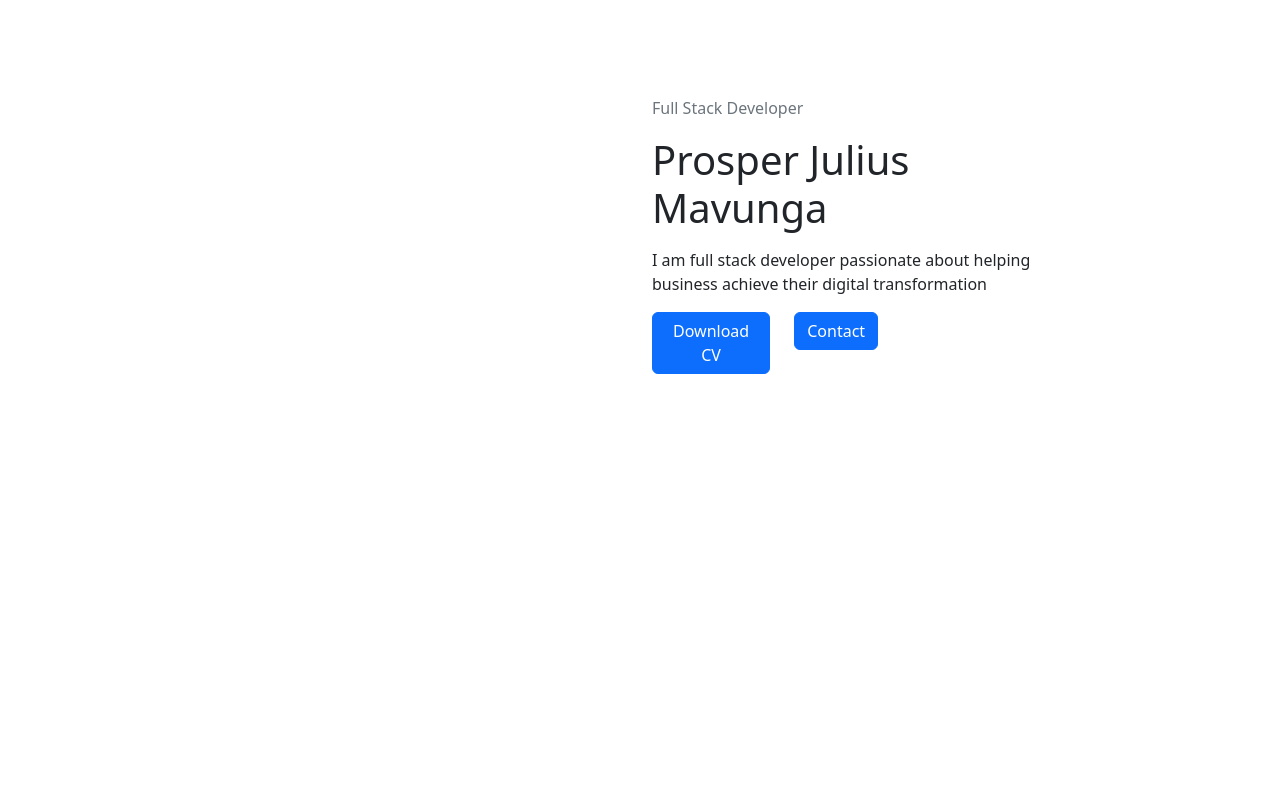
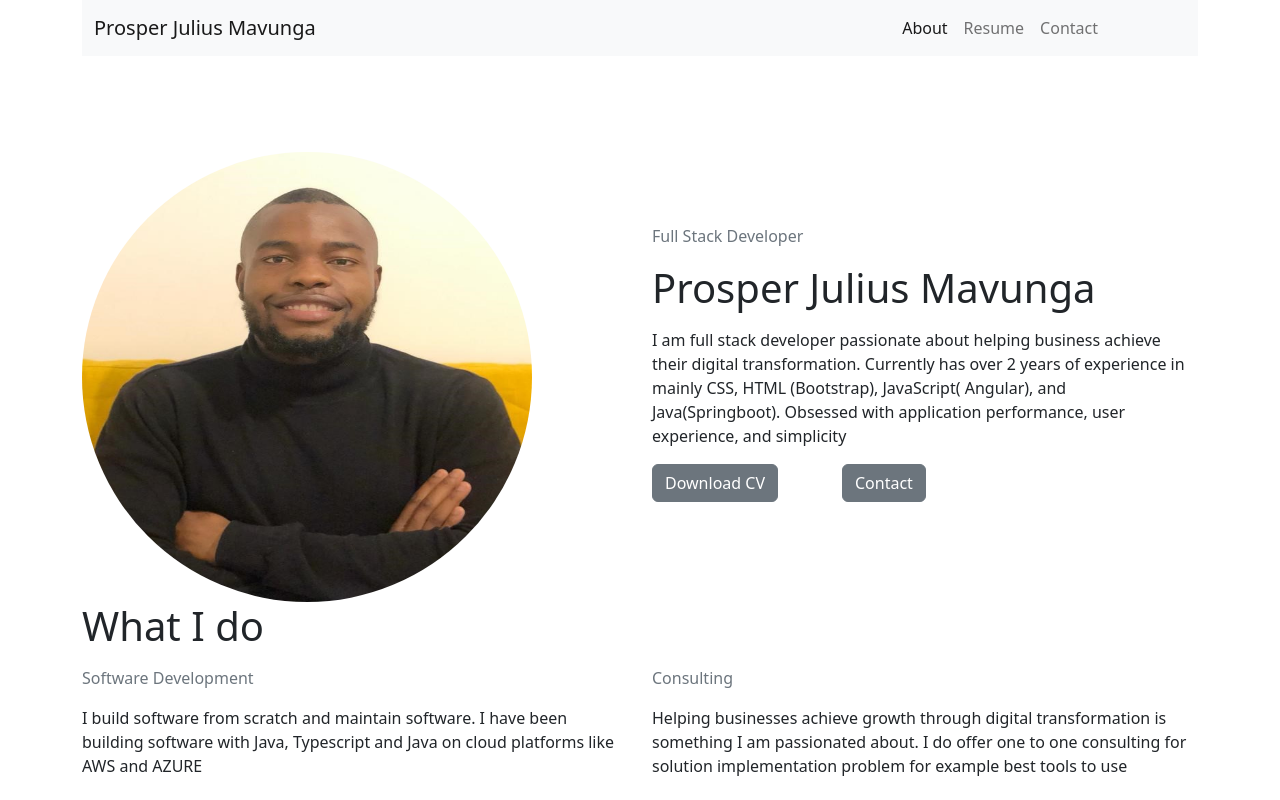
Before and after one commit to ProsperJulius/blog, an Angular app in the folder personaldev/: page / in a window 1280 px wide. Shown: the top 800 px of the page. Built offline with nearby package versions, Linux system fonts and the light colour scheme.

Commit message:
Changes to the home page

```diff
--- a/personaldev/package.json
+++ b/personaldev/package.json
@@ -19,6 +19,7 @@
     "@angular/platform-browser-dynamic": "^14.0.0",
     "@angular/router": "^14.0.0",
     "bootstrap": "^5.2.2",
+    "ng2-pdf-viewer": "^9.1.2",
     "rxjs": "~7.5.0",
     "tslib": "^2.3.0",
     "zone.js": "~0.11.4"
--- a/personaldev/src/app/app.component.html
+++ b/personaldev/src/app/app.component.html
@@ -1 +1,5 @@
-<router-outlet></router-outlet>
+<div class="container">
+    <app-header></app-header>
+    <router-outlet></router-outlet>
+    <app-footer></app-footer>
+</div>
--- a/personaldev/src/app/footer/footer.component.html
+++ b/personaldev/src/app/footer/footer.component.html
@@ -1 +1,4 @@
-<p>footer works!</p>
+
+
+<br><br><br>
+<p class="text-center">All rights reserved @2022</p>
--- a/personaldev/src/app/header/header.component.html
+++ b/personaldev/src/app/header/header.component.html
@@ -1 +1,22 @@
-<p>header works!</p>
+<nav class="navbar navbar-expand-lg navbar-light bg-light">
+    <div class="container-fluid">
+      <a class="navbar-brand" href="#">Prosper Julius Mavunga</a>
+      <button class="navbar-toggler" type="button" data-bs-toggle="collapse" data-bs-target="#navbarNavAltMarkup" aria-controls="navbarNavAltMarkup" aria-expanded="false" aria-label="Toggle navigation">
+        <span class="navbar-toggler-icon"></span>
+      </button>
+      <div class="collapse navbar-collapse d-flex flex-row-reverse" id="navbarNavAltMarkup">
+        <div class="navbar-nav ">
+          <a class="nav-link active p-2" aria-current="page" href="#">About</a>
+          <a class="nav-link p-2" href="#">Resume</a>
+          <a class="nav-link p-2" href="#">Contact</a>
+          <a class="p-2"></a>
+          <a class="p-2"></a>
+          <a class="p-2"></a>
+          <a class="p-2"></a>
+          <a class="p-2"></a>
+
+        </div>
+      </div>
+    </div>
+  </nav>
+  <br><br><br><br>
--- a/personaldev/src/app/home/home.component.css
+++ b/personaldev/src/app/home/home.component.css
@@ -0,0 +1,3 @@
+.round-4 {
+    border-radius: 30%;
+  }
--- a/personaldev/src/app/home/home.component.html
+++ b/personaldev/src/app/home/home.component.html
@@ -1,34 +1,53 @@
-<div class="container-fluid">
 <div class="row"></div>
-        <br><br><br><br>
+
 <div class="row">
 
     <div class="col-md-6 col-sm-6 col-lg-6">
-
+        <img src="assets/homepic.JPG" width="450" height="450" class="rounded-circle">
     </div>
-        <div class="col-md-4 col-sm-4col-lg-4">
+    <div class="col-md-6 col-sm-6 col-lg-6">
+        <br><br><br>
         <p class="text-muted"> Full Stack Developer</p>
         <p class="display-6">Prosper Julius Mavunga</p>
-            <p> I am full stack developer passionate about helping business achieve their digital transformation </p>
+        <p class="text-justify"> I am full stack developer passionate about helping business achieve their digital transformation. Currently has over
+             2 years of experience in mainly CSS, HTML (Bootstrap),
+             JavaScript( Angular), and Java(Springboot). Obsessed with application performance, user experience, and simplicity </p>
         <div class="row">
             <div class="col-md-4 col-sm-4 col-lg-4">
-                    <button class="btn btn-primary"> Download CV </button>
+                <button class="btn btn-secondary"> Download CV </button>
             </div>
             <div class="col-md-4 col-sm-4 col-lg-4">
-                    <button class="btn btn-primary"> Contact </button>
+                <button class="btn btn-secondary"> Contact </button>
             </div>
-
+        </div>
+    </div>
+    <div class="col-md-2 col-sm-2 col-lg-2"></div>
 
 
 </div>
-
+<div>
+    <div class="row">
+        <p class="display-6">What I do</p>
+    </div>
 
 </div>
-        <div class="col-md-2 col-sm-2 col-lg-2"
-        ></div>
+<div class="row">
 
+    <div class="col-md-6 col-sm-6 col-lg-6">
+        <p class="font-weight-bold text-muted">Software Development</p>
+        <p>I build software from scratch and maintain software. I have been building software with Java, Typescript and
+            Java on cloud platforms like AWS and AZURE</p>
+        <br>
+        <br>
 
     </div>
+    <div class="col-md-6 col-sm-6 col-lg-6">
 
-
+        <p class="font-weight-bold text-muted">Consulting</p>
+        <p>Helping businesses achieve growth through digital
+            transformation is something I am passionated about. I do offer
+             one to one consulting for solution implementation problem for example best tools to use</p>
+        <br>
+        <br>
     </div>
+</div>
```
Also changed, not shown: personaldev/src/assets/homepic.JPG (added), 1 other file (tests, documents, lock files or other folders). Lines whose indentation alone changed are shown as unchanged.
